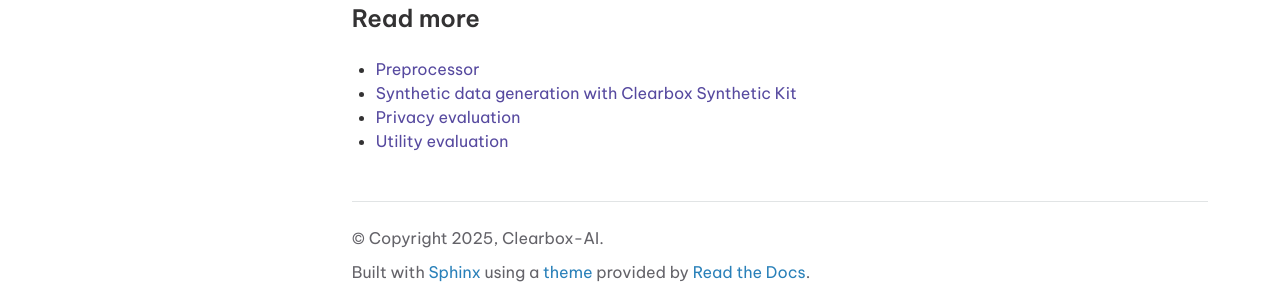
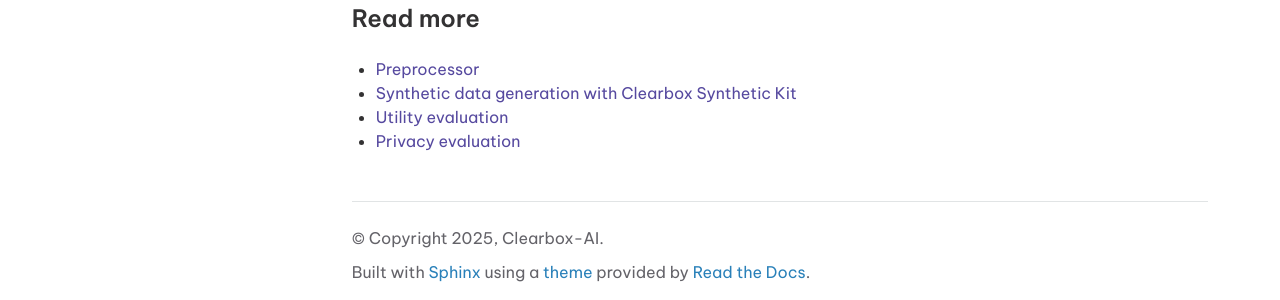
Before and after one commit to Clearbox-AI/clearbox-synthetic-kit, a Sphinx documentation site: the page built from docs/source/wiki/main.rst, in a window 1280 px wide and 900 px high, scrolled down 332 px. Shown: the part 592-892 px from the top of the window. Built offline with Sphinx 7.4.7 and the Read the Docs theme 3.1.0, drawn with Linux system fonts in a browser that asks for light colours; some of the changed lines change nothing that is shown.

Commit message:
minor fix

```diff
--- a/docs/source/wiki/main.rst
+++ b/docs/source/wiki/main.rst
@@ -17,5 +17,5 @@ Read more
 
    preprocessor.rst
    generation.rst
+   utility.rst
    privacy.rst
-   utility.rst
--- a/docs/source/wiki/wiki_md/intro.md
+++ b/docs/source/wiki/wiki_md/intro.md
@@ -1,4 +1,4 @@
-Clearbox Synthetic Kit is an open source Python library by [Clearbox AI](https://clearbox.ai) designed to empower data practitioners and researchers in working with synthetic tabular data and time series generation. Built with flexibility and functionality in mind, this comprehensive tool bridges the gap between raw data preparation and high-quality synthetic data generation while ensuring robust evaluation capabilities.
+Clearbox Synthetic Kit is an open source Python library by <a href="https://clearbox.ai" target="_blank" rel="noopener noreferrer">Clearbox AI</a>  designed to empower data practitioners and researchers in working with synthetic tabular data and time series generation. Built with flexibility and functionality in mind, this comprehensive tool bridges the gap between raw data preparation and high-quality synthetic data generation while ensuring robust evaluation capabilities.
 
 Key features of the Clearbox Synthetic Kit include:
 
```
